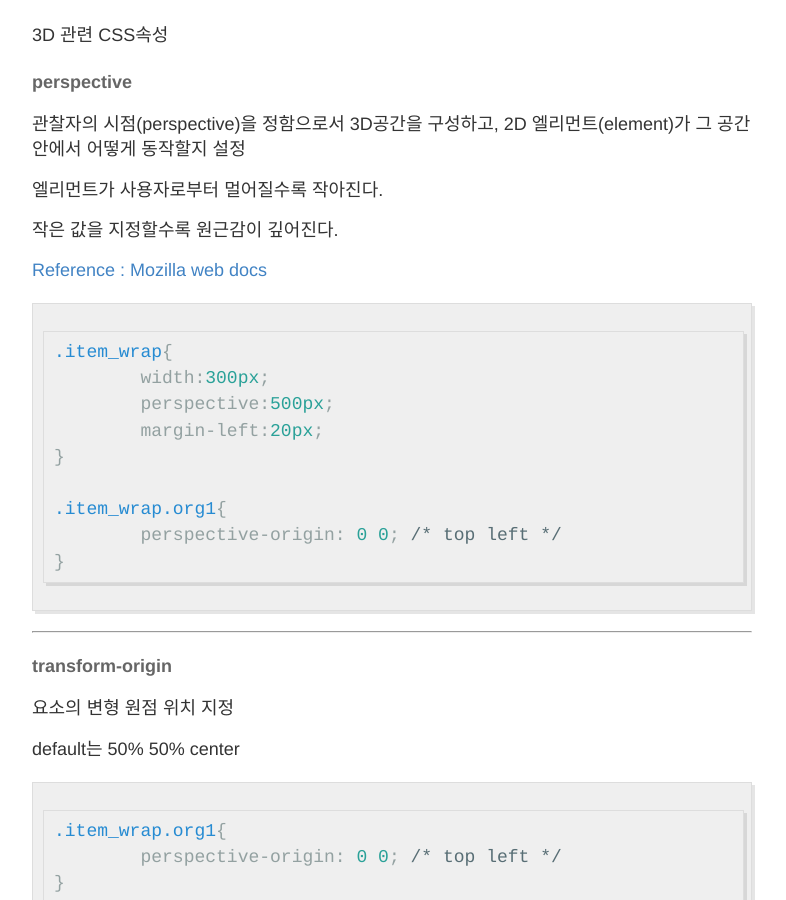
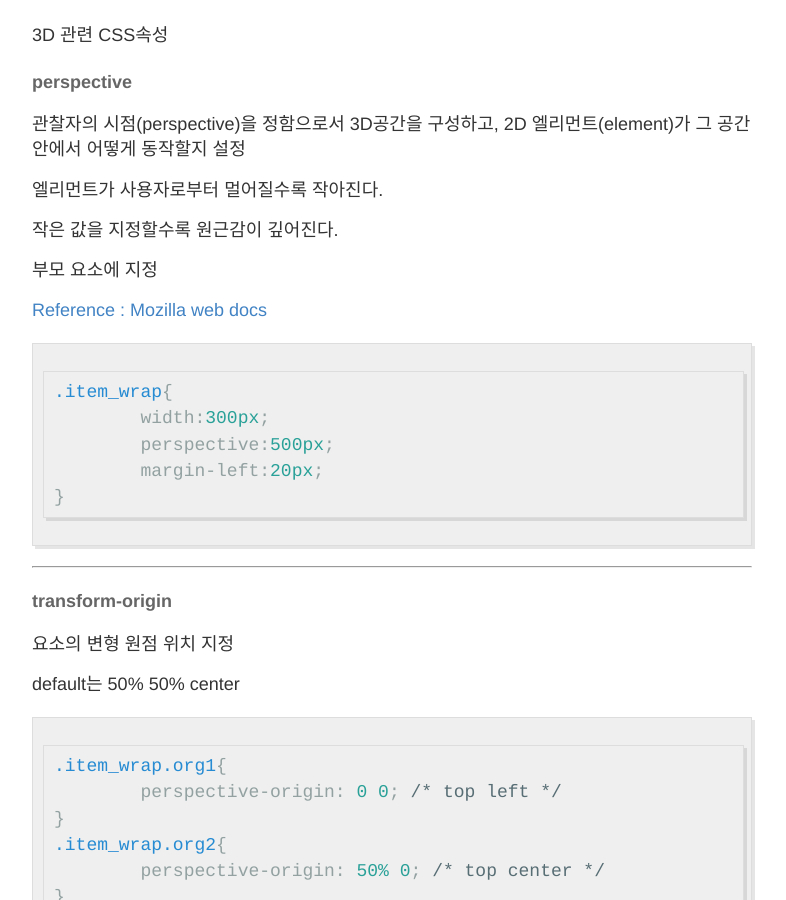
Before and after one commit to songssss/songssss.github.io, a Jekyll site: the page built from _posts/2017-05-18-animations.md, in a window 1280 px wide and 900 px high, scrolled down 7816 px. Shown: the whole window, without its empty margins (248-1034 px from the left). Built offline with Jekyll 4.4.1, drawn with Linux system fonts in a browser that asks for light colours; comment, search, counter and statistics services are not loaded.

Commit message:
post edit

````diff
--- a/_posts/2017-05-18-animations.md
+++ b/_posts/2017-05-18-animations.md
@@ -350,6 +350,9 @@ window.onload = function(){
 
 작은 값을 지정할수록 원근감이 깊어진다.
 
+부모 요소에 지정
+
+
 [Reference : Mozilla web docs](https://developer.mozilla.org/ko/docs/Web/CSS/CSS_Transforms/Using_CSS_transforms){:target="_blank"}
 
 
@@ -358,10 +361,6 @@ window.onload = function(){
 	width:300px;
 	perspective:500px;
 	margin-left:20px;
-}
-
-.item_wrap.org1{
-	perspective-origin: 0 0; /* top left */
 }
 ```
 
@@ -401,7 +400,6 @@ transform-style 속성은 요소가 2D에서 동작할 것인지 또는 3D에서
 html
 
 ```html
-
 <section>
 	<a class="btn addAnim" href="#none">addClass</a>
 	<div class="item_wrap">
@@ -438,7 +436,6 @@ transform-origin:50% 0%; /* top center */
 .move .pers3{
 transform:rotateX(65deg);
 }
-
 ```
 
 ---
````
